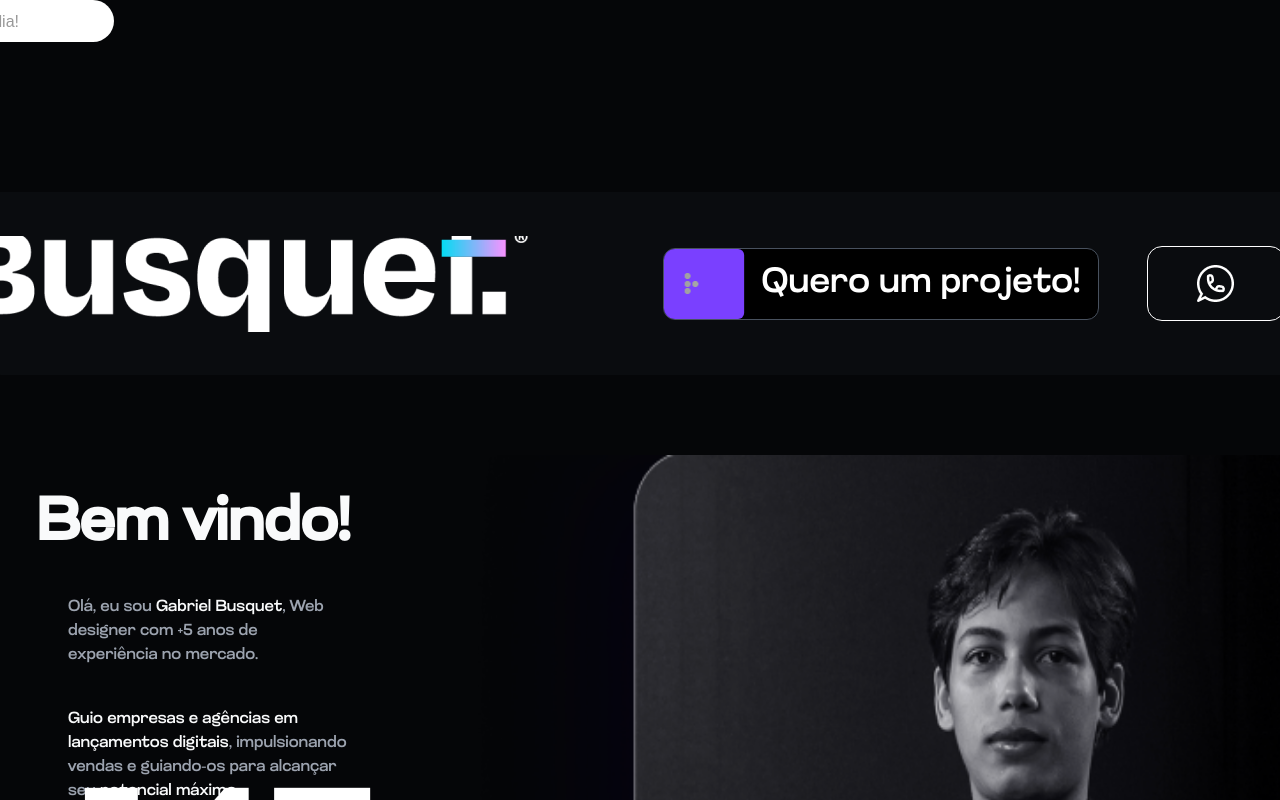
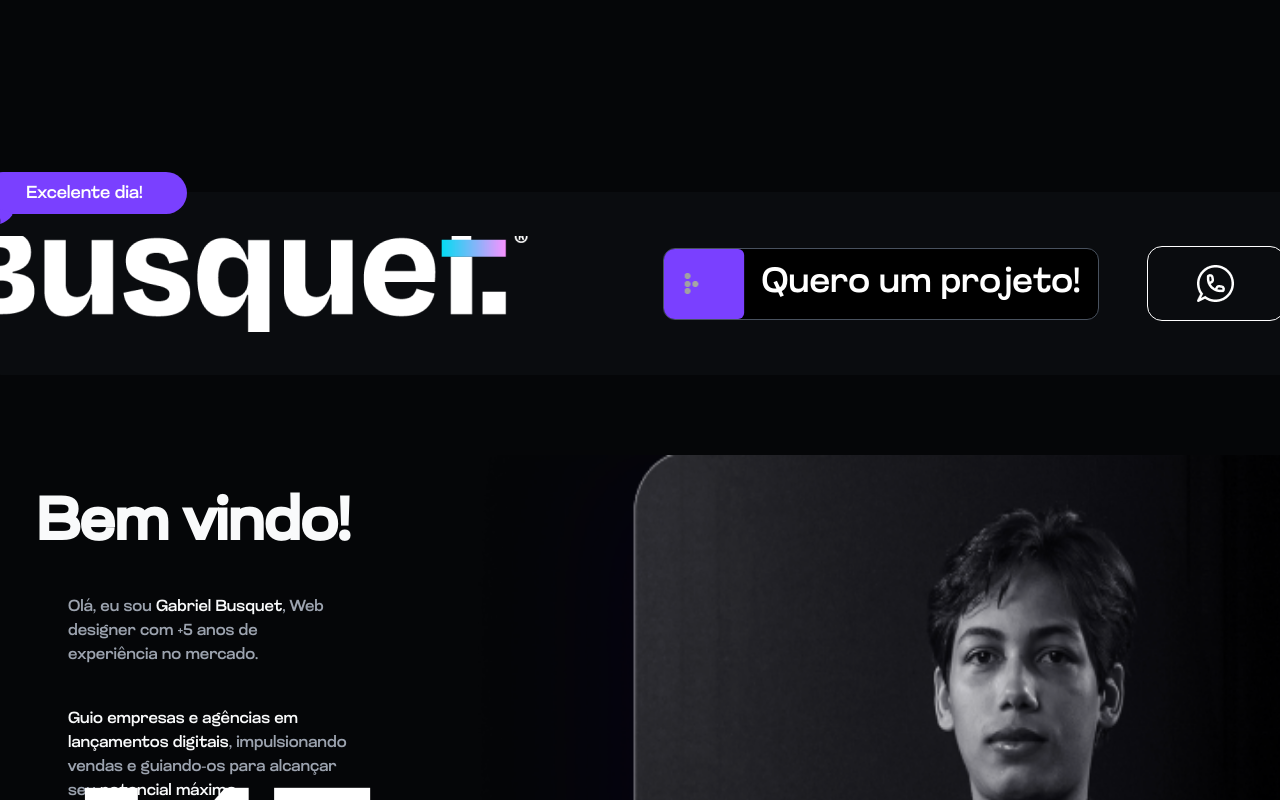
Before and after one commit to raphaelbusquet/gabSite, a Next.js app: page / in a window 1280 px wide. Shown: the top 800 px of the page. Built offline with nearby package versions, Linux system fonts and the light colour scheme.

Commit message:
header done

```diff
--- a/package.json
+++ b/package.json
@@ -9,12 +9,11 @@
     "lint": "next lint"
   },
   "dependencies": {
-    "@next/font": "^14.1.0",
     "@radix-ui/react-icons": "^1.3.0",
     "class-variance-authority": "^0.7.0",
     "clsx": "^2.1.0",
     "framer-motion": "^11.0.3",
-    "next": "14.1.0",
+    "next": "^14.1.0",
     "react": "^18",
     "react-countup": "^6.5.0",
     "react-dom": "^18",
--- a/src/app/globals.css
+++ b/src/app/globals.css
@@ -2,6 +2,11 @@
 @tailwind components;
 @tailwind utilities;
 
+@font-face {
+  font-family: 'Glancyr';
+  src: url(../assets/fonts/Glancyr-Regular.otf);
+  font-weight: normal;
+}
 
 @layer base {
   :root {
@@ -218,32 +223,32 @@ body {
 
 /* Box speech header */
 
+.textBox {
+  font-family: Glancyr;
+  text-align: center;
+  color: #FFF;
+  font-size: 17.438px;
+  font-weight: 500;
+  line-height: 18px; /* 103.226% */
+}
+
 .wrapper {
   padding: 10px;
+  margin: 10px;
 }
 
 .bubble {
     position: relative;
-    background: white;
-    color: #999;
+    background: #7A40FF;
+    color: white;
     font-family: Arial;
     font-size: 16px;
     width: 205.53px;
     height: 42px;
     border-radius: 35px;
-}
-.bubble:after {
-    content: '';
-    position: absolute;
-    display: block;
-    width: 0;
-    z-index: 1;
-    border-style: solid;
-    border-width: 0 20px 20px 0;
-    border-color: transparent #fff transparent transparent;
-    bottom: -16px;
-    right: 80%;
-    margin-left: -10px;
+    right: -5%;
+    top: 3%;
+    z-index: 2;
 }
 
 .counter {
--- a/src/app/layout.tsx
+++ b/src/app/layout.tsx
@@ -24,7 +24,7 @@ export const metadata: Metadata = {
     'criador de sites',
     'criador de sites profissional',
     'melhor criador de sites',
-  ]
+  ],
 };
 
 export default function RootLayout({
--- a/src/app/page.tsx
+++ b/src/app/page.tsx
@@ -1,14 +1,17 @@
 import Header from "@/components/Header";
 import Hero from "@/components/Hero";
+import Image from "next/image";
+import { boxTextItem } from "@/assets";
 
 export default function Home() {
   return (
-    <main className="mx-100 w-full h-[5746px]">
-      <div className="bubble">
+    <main className="mx-100 w-full h-[5746px] relative">
+      <div className="bubble flex justify-center items-center">
               <div className="wrapper">
-                <div>Excelente dia!</div>
+                <span className='textBox'>Excelente dia!</span>
               </div>
-            </div>
+      </div>
+      <Image src={boxTextItem} alt="box text item" className="left-[85px] top-[208px] z-10 absolute" />
       <Header />
       <Hero />
     </main>
--- a/src/assets/index.ts
+++ b/src/assets/index.ts
@@ -4,6 +4,7 @@ import instagram from "./images/instagram.png"
 import behance from "./images/behance.png"
 import linkedin from "./images/linkedin.png"
 import heroImage from "./images/heroImage.png"
+import boxTextItem from "./images/boxTextItem.svg"
 
 export {
     logo,
@@ -12,4 +13,5 @@ export {
     behance,
     linkedin,
     heroImage,
+    boxTextItem,
 }
```
Also changed, not shown: src/assets/images/boxTextItem.svg (added), 1 other file (tests, documents, lock files or other folders).
